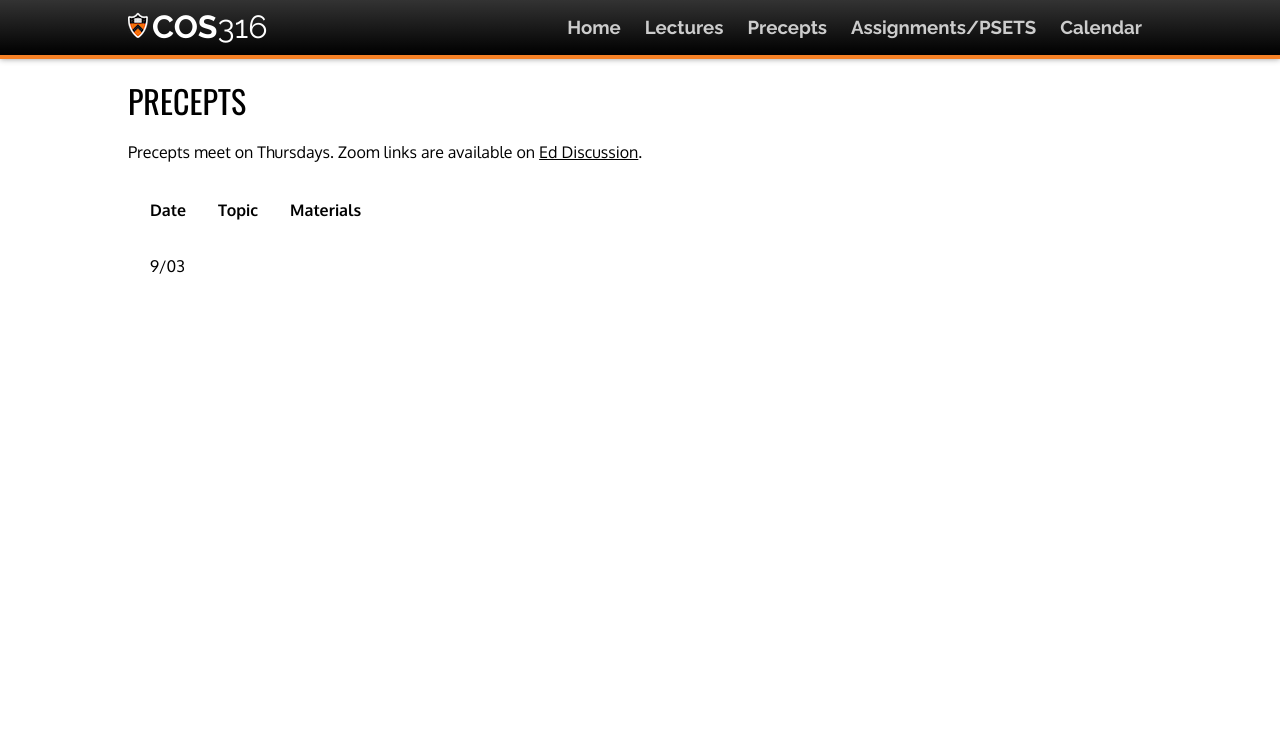
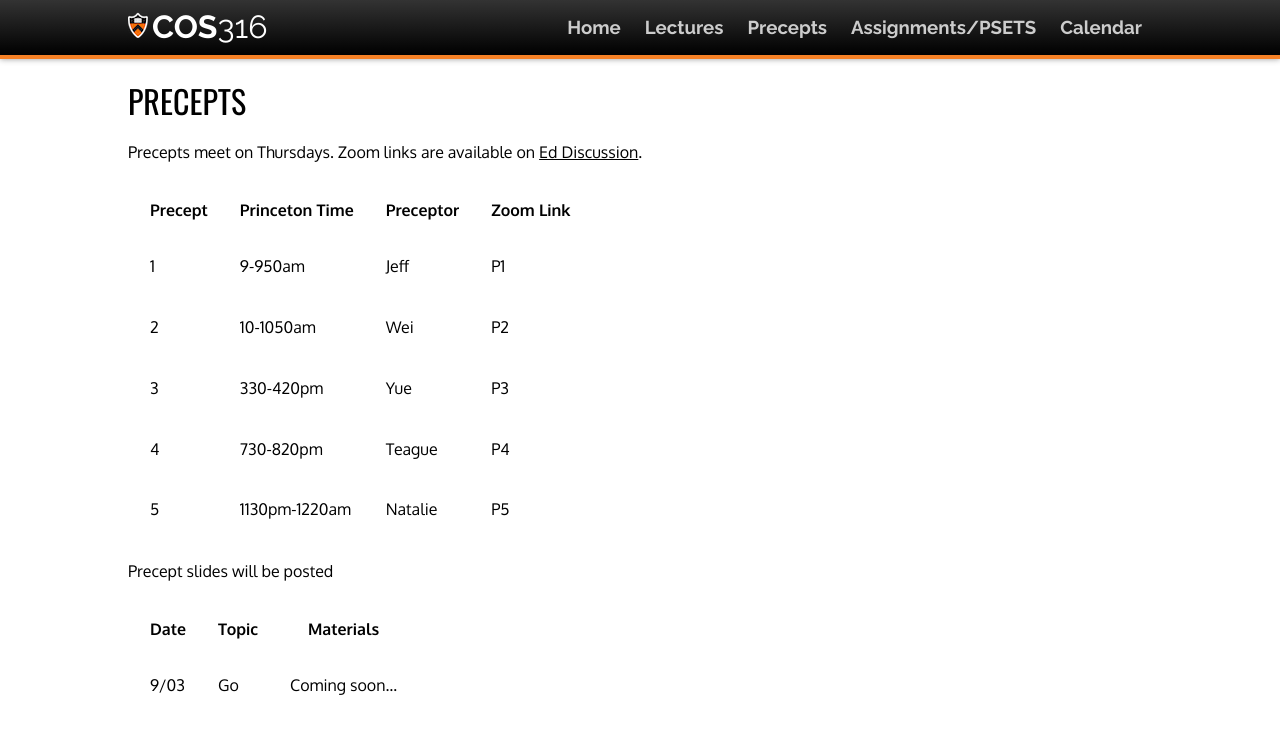
Before and after one commit to cos316/cos316-web, a Jekyll site: the page built from precepts.md, in a window 1280 px wide. Shown: the top 734 px of the page. Built offline with Jekyll 4.4.1, drawn with Linux system fonts in a browser that asks for light colours; nearby versions of some CDN libraries.

Commit message:
Update with precept times

```diff
--- a/precepts.md
+++ b/precepts.md
@@ -5,6 +5,16 @@ layout: default
 
 Precepts meet on Thursdays. Zoom links are available on [Ed Discussion](https://us.edstem.org/courses/2353/discussion/115604).
 
-|Date   | Topic | Materials |
-|-------|-------|-----------|
-| 9/03  |       |           |
+| Precept | Princeton Time | Preceptor | Zoom Link |
+|---------|----------------|-----------|-----------|
+| 1       | 9-950am        | Jeff      | P1        |
+| 2       | 10-1050am      | Wei       | P2        |
+| 3       | 330-420pm      | Yue       | P3        |
+| 4       | 730-820pm      | Teague    | P4        |
+| 5       | 1130pm-1220am  | Natalie   | P5        |
+
+Precept slides will be posted
+
+|Date   | Topic | Materials      |
+|-------|-------|----------------|
+| 9/03  | Go    | Coming soon... |
```
